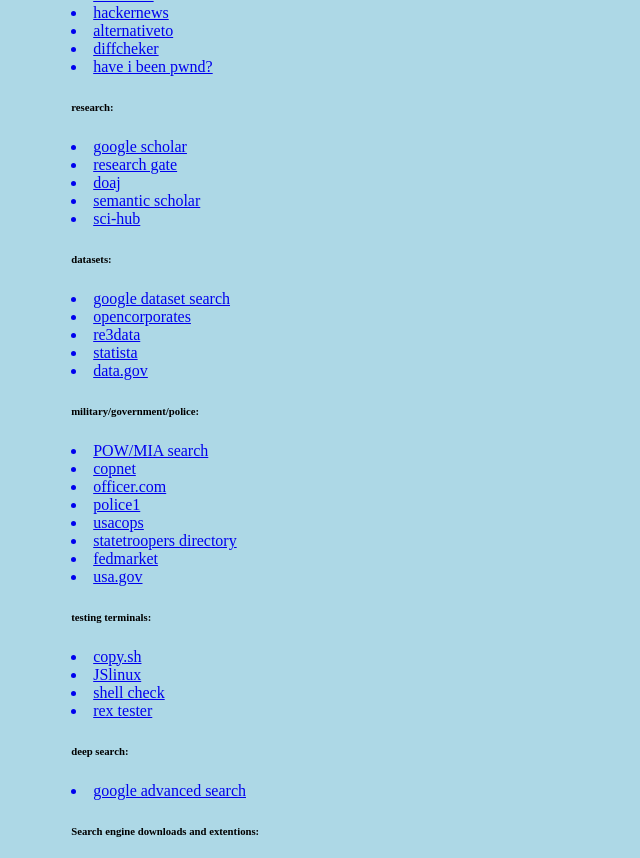
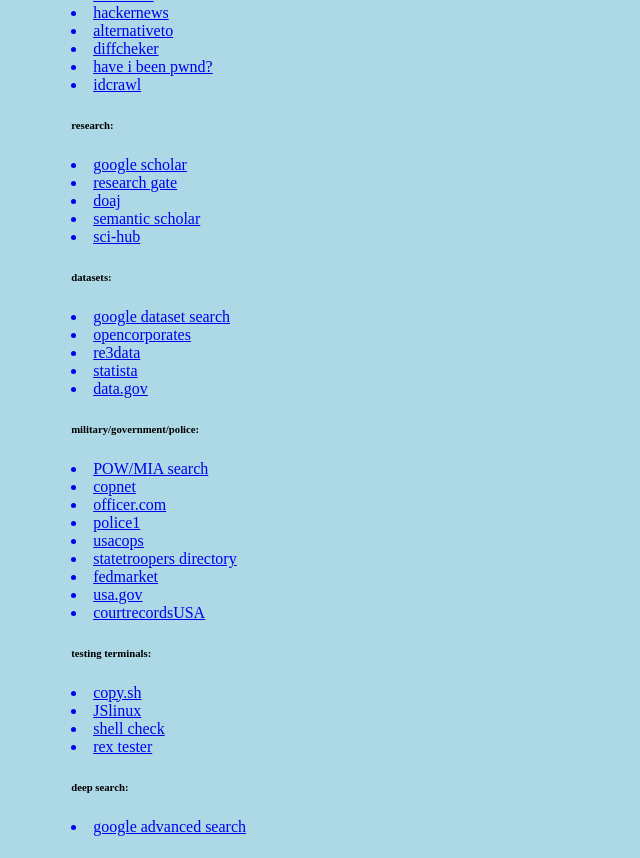
Before and after one commit to Saerchub1/jhagjHGDYaHDUaFGjhgYATugItatF7621428UYT-R-UYfgU-651276fJg-GUFD-E-YT-CVY-R, a plain HTML site: page index.html in a window 1280 px wide. Shown: the part 2314-3172 px from the top of the page, without its empty margins (0-640 px from the left). Drawn offline with Linux system fonts and the light colour scheme; a script that the page names is missing.

Commit message:
Update more websites index.html

```diff
--- a/index.html
+++ b/index.html
@@ -420,7 +420,9 @@
     <li>have i been pwnd?</li>
 </a>
 
-
+<a href="https://www.idcrawl.com/username-search">
+    <li>idcrawl</li>
+  </a>
 
 <h6>research:</h6>
 
@@ -497,6 +499,10 @@
   <a href="https://www.usa.gov/">
       <li>usa.gov</li>
     </a>
+
+  <a href="https://www.courtrecordusa.com/land/v1?msclkid=c48b4ce36fc71dba5d212bef0822a6f2&utm_source=bing&utm_medium=cpc&utm_campaign=Police%20-%20CourtRecordUSA.com%20-%20State&utm_term=criminal%20search&utm_content=police-reports-state-broad">
+    <li>courtrecordsUSA</li>
+</a>
 
 
 <h6>testing terminals:</h6>
```
